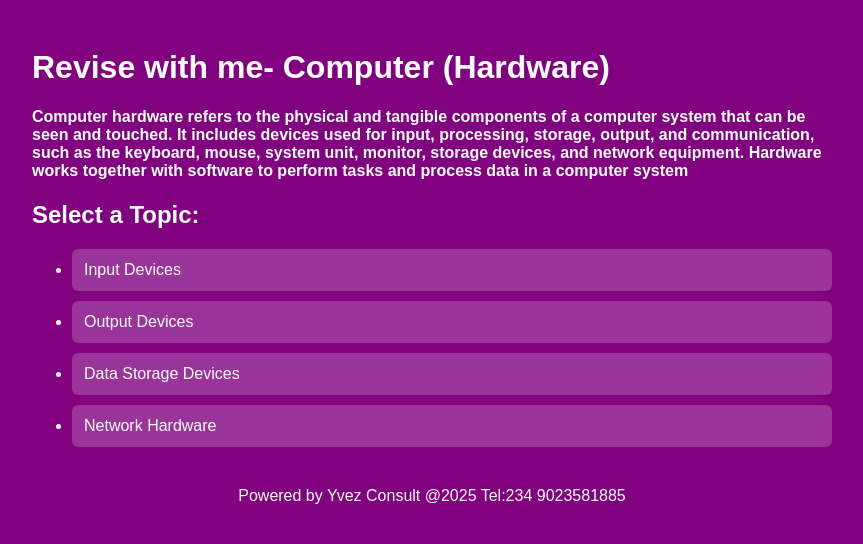
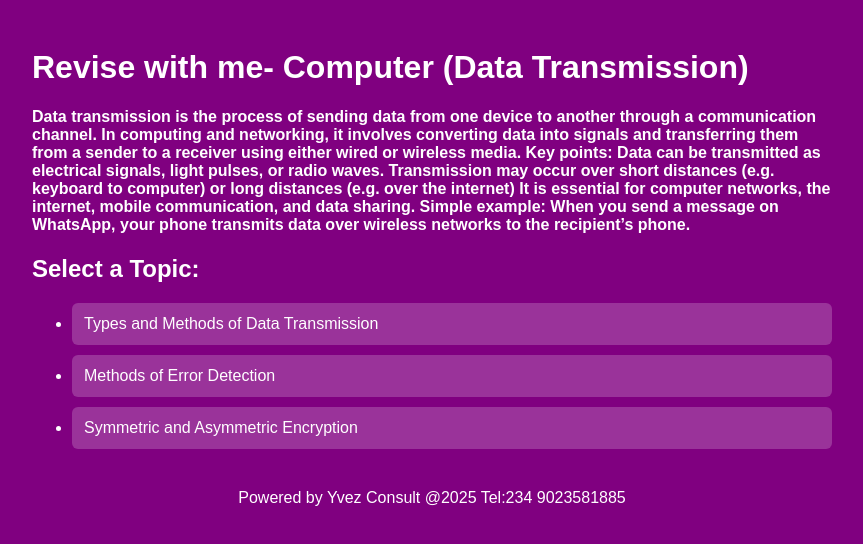
Before and after one commit to yvonneez/chemistry-elect, a React (Vite) app: page / in a window 1280 px wide. Shown: the top 544 px of the page, without its empty margins (208-1071 px from the left). Built offline with nearby package versions, Linux system fonts and the light colour scheme.

Commit message:
transmission

```diff
--- a/src/components/TopicList.jsx
+++ b/src/components/TopicList.jsx
@@ -1,8 +1,23 @@
 export default function TopicList({ topics, onStart }) {
   return (
     <div>
-      <h1>Revise with me- Computer (Hardware)</h1>
-      <h4>Computer hardware refers to the physical and tangible components of a computer system that can be seen and touched. It includes devices used for input, processing, storage, output, and communication, such as the keyboard, mouse, system unit, monitor, storage devices, and network equipment. Hardware works together with software to perform tasks and process data in a computer system</h4>
+
+      <h1>Revise with me- Computer (Data Transmission)</h1>
+      <h4>Data transmission is the process of sending data from one device to another through a communication channel.
+
+In computing and networking, it involves converting data into signals and transferring them from a sender to a receiver using either wired or wireless media.
+
+Key points:
+
+Data can be transmitted as electrical signals, light pulses, or radio waves.
+
+Transmission may occur over short distances (e.g. keyboard to computer) or long distances (e.g. over the internet)
+
+It is essential for computer networks, the internet, mobile communication, and data sharing.
+
+Simple example:
+
+When you send a message on WhatsApp, your phone transmits data over wireless networks to the recipient’s phone.</h4>
       <h2>Select a Topic:</h2>
       <ul className="topic-list">
         {topics.map((topic,i)=>(
--- a/src/data.js
+++ b/src/data.js
@@ -1,58 +1,43 @@
 const topics = [
 
 {
-title: "Input Devices",
+title: "Types and Methods of Data Transmission",
 summary:
-"Input devices are hardware components used to enter data and instructions into a computer system. They enable communication between the user and the computer. Input devices convert human actions such as typing, clicking, speaking, or scanning into machine-readable signals that the computer can process. Common examples include keyboards, mice, scanners, microphones, webcams, and joysticks.",
+"Data transmission is the process of sending data from one device to another through a communication channel. Data can be transmitted using serial transmission, where bits are sent one at a time, or parallel transmission, where multiple bits are sent simultaneously. Transmission methods include simplex (one-way communication), half-duplex (two-way but not at the same time), and full-duplex (two-way at the same time). Data can also be transmitted using wired media such as copper cables and fibre optics, or wireless media such as radio waves and microwaves.",
 questions: [
-{ question: "Which of the following is an input device?", options: ["Monitor", "Keyboard", "Printer", "Speaker"], answer: 1 },
-{ question: "What is the main function of an input device?", options: ["Store data", "Display output", "Enter data into the computer", "Process data"], answer: 2 },
-{ question: "Which device is used to input sound into a computer?", options: ["Speaker", "Microphone", "Monitor", "Projector"], answer: 1 },
-{ question: "A mouse is mainly used to:", options: ["Type text", "Point and select items", "Print documents", "Store files"], answer: 1 },
-{ question: "Which input device is used to capture images or videos?", options: ["Scanner", "Webcam", "Printer", "Speaker"], answer: 1 }
+{ question: "What is serial transmission?", options: ["Sending multiple bits at once", "Sending one bit at a time", "Wireless transmission only", "Transmission without cables"], answer: 1 },
+{ question: "Which transmission method allows data flow in both directions at the same time?", options: ["Simplex", "Half-duplex", "Full-duplex", "Serial"], answer: 2 },
+{ question: "Parallel transmission uses:", options: ["One wire only", "Multiple wires at once", "Wireless signals", "Radio waves"], answer: 1 },
+{ question: "Which of the following is an example of wireless transmission?", options: ["Fibre optic cable", "Ethernet cable", "Radio waves", "USB cable"], answer: 2 },
+{ question: "Simplex transmission means data flows:", options: ["Both ways simultaneously", "Both ways alternately", "In one direction only", "Only wirelessly"], answer: 2 }
 ]
 },
 
 {
-title: "Output Devices",
+title: "Methods of Error Detection",
 summary:
-"Output devices are hardware components that present processed information from a computer to the user. They convert machine-readable data into human-readable form such as text, images, sound, or hard copy. Output devices allow users to see, hear, or obtain results after data processing. Examples include monitors, printers, speakers, headphones, and projectors.",
+"Error detection methods are used to identify whether data has been corrupted during transmission. A parity check adds an extra bit to ensure the number of 1s is even or odd. A checksum generates a value based on the data and sends it along for comparison at the receiving end. Automatic Repeat Request (ARQ) detects errors and requests that corrupted data be retransmitted, improving data accuracy and reliability.",
 questions: [
-{ question: "Which of the following is an output device?", options: ["Keyboard", "Mouse", "Monitor", "Scanner"], answer: 2 },
-{ question: "Which device produces hard copy output?", options: ["Monitor", "Printer", "Speaker", "Microphone"], answer: 1 },
-{ question: "Speakers are used to output:", options: ["Text", "Images", "Sound", "Video only"], answer: 2 },
-{ question: "Which output device is used for large audience display?", options: ["Projector", "Mouse", "Scanner", "Flash drive"], answer: 0 },
-{ question: "Output devices mainly:", options: ["Input data", "Store data", "Display results", "Control processing"], answer: 2 }
+{ question: "What is the main purpose of error detection?", options: ["Increase speed", "Reduce file size", "Detect corrupted data", "Encrypt data"], answer: 2 },
+{ question: "Parity check works by adding:", options: ["An extra byte", "An extra bit", "A secret key", "A checksum"], answer: 1 },
+{ question: "Which method asks for data to be resent if an error is found?", options: ["Checksum", "Parity check", "ARQ", "Encryption"], answer: 2 },
+{ question: "Checksum is used to:", options: ["Encrypt data", "Compress files", "Compare data values", "Increase bandwidth"], answer: 2 },
+{ question: "Error detection mainly improves:", options: ["Security", "Data accuracy", "Transmission speed", "Storage size"], answer: 1 }
 ]
 },
 
 {
-title: "Data Storage Devices",
+title: "Symmetric and Asymmetric Encryption",
 summary:
-"Data storage devices are hardware components used to store data, programs, and information for future use. Storage devices can be primary (main memory such as RAM) or secondary (backing storage such as hard disks and flash drives). They allow data to be saved permanently or temporarily and retrieved when needed.",
+"Encryption is used to protect data from unauthorised access during transmission. Symmetric encryption uses the same key to encrypt and decrypt data, making it fast but requiring secure key sharing. Asymmetric encryption uses two keys: a public key for encryption and a private key for decryption. While asymmetric encryption is more secure for key exchange, it is slower than symmetric encryption.",
 questions: [
-{ question: "Which of the following is a data storage device?", options: ["Keyboard", "Flash drive", "Monitor", "Mouse"], answer: 1 },
-{ question: "Which storage device is considered permanent storage?", options: ["RAM", "Cache", "Hard disk", "Register"], answer: 2 },
-{ question: "Which device stores data temporarily while the computer is on?", options: ["ROM", "Hard disk", "RAM", "Flash drive"], answer: 2 },
-{ question: "CDs and DVDs are examples of:", options: ["Input devices", "Output devices", "Optical storage devices", "Network devices"], answer: 2 },
-{ question: "An external hard drive is mainly used to:", options: ["Input data", "Display images", "Store and back up data", "Connect networks"], answer: 2 }
-]
-},
-
-{
-title: "Network Hardware",
-summary:
-"Network hardware refers to physical devices that enable computers and other devices to communicate and share resources over a network. These devices manage data transmission, connections, and network access. Common network hardware includes routers, switches, modems, network interface cards (NICs), access points, and network cables.",
-questions: [
-{ question: "Which device connects computers together in a network?", options: ["Printer", "Router", "Keyboard", "Scanner"], answer: 1 },
-{ question: "Which network device provides wireless access?", options: ["Switch", "Access point", "Hard disk", "Monitor"], answer: 1 },
-{ question: "A Network Interface Card (NIC) is used to:", options: ["Store data", "Display output", "Connect a computer to a network", "Print documents"], answer: 2 },
-{ question: "Which device directs data packets between networks?", options: ["Switch", "Router", "Mouse", "Flash drive"], answer: 1 },
-{ question: "Ethernet cables are used to:", options: ["Store data", "Provide wired network connections", "Display information", "Input commands"], answer: 1 }
+{ question: "Which encryption method uses one key?", options: ["Asymmetric encryption", "Symmetric encryption", "Hashing", "Encoding"], answer: 1 },
+{ question: "Asymmetric encryption uses:", options: ["One key", "Two keys", "No keys", "Multiple shared keys"], answer: 1 },
+{ question: "Which key is shared openly in asymmetric encryption?", options: ["Private key", "Secret key", "Public key", "Master key"], answer: 2 },
+{ question: "Which encryption method is generally faster?", options: ["Asymmetric", "Symmetric", "Both are equal", "Neither"], answer: 1 },
+{ question: "The main purpose of encryption is to provide:", options: ["Compression", "Confidentiality", "Faster transmission", "Error detection"], answer: 1 }
 ]
 }
 
 ];
-
-
 export default topics;
```
